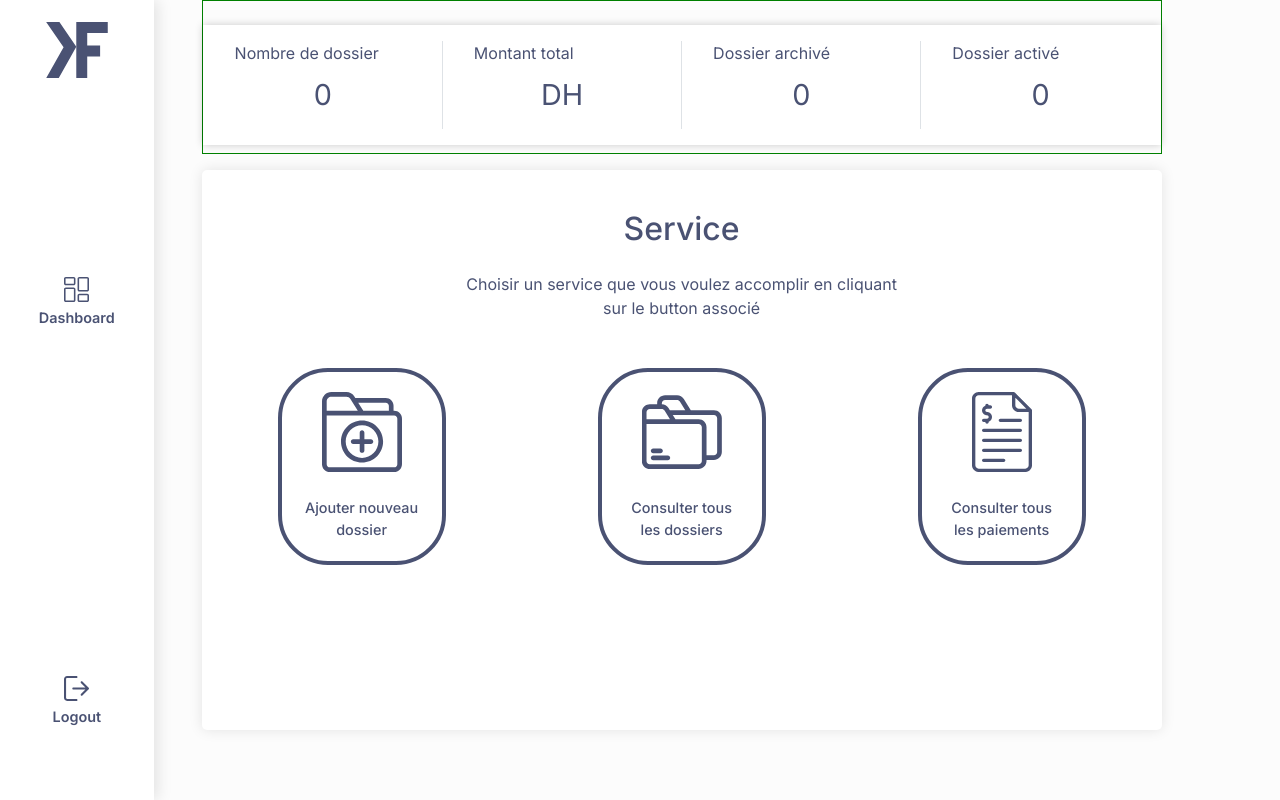
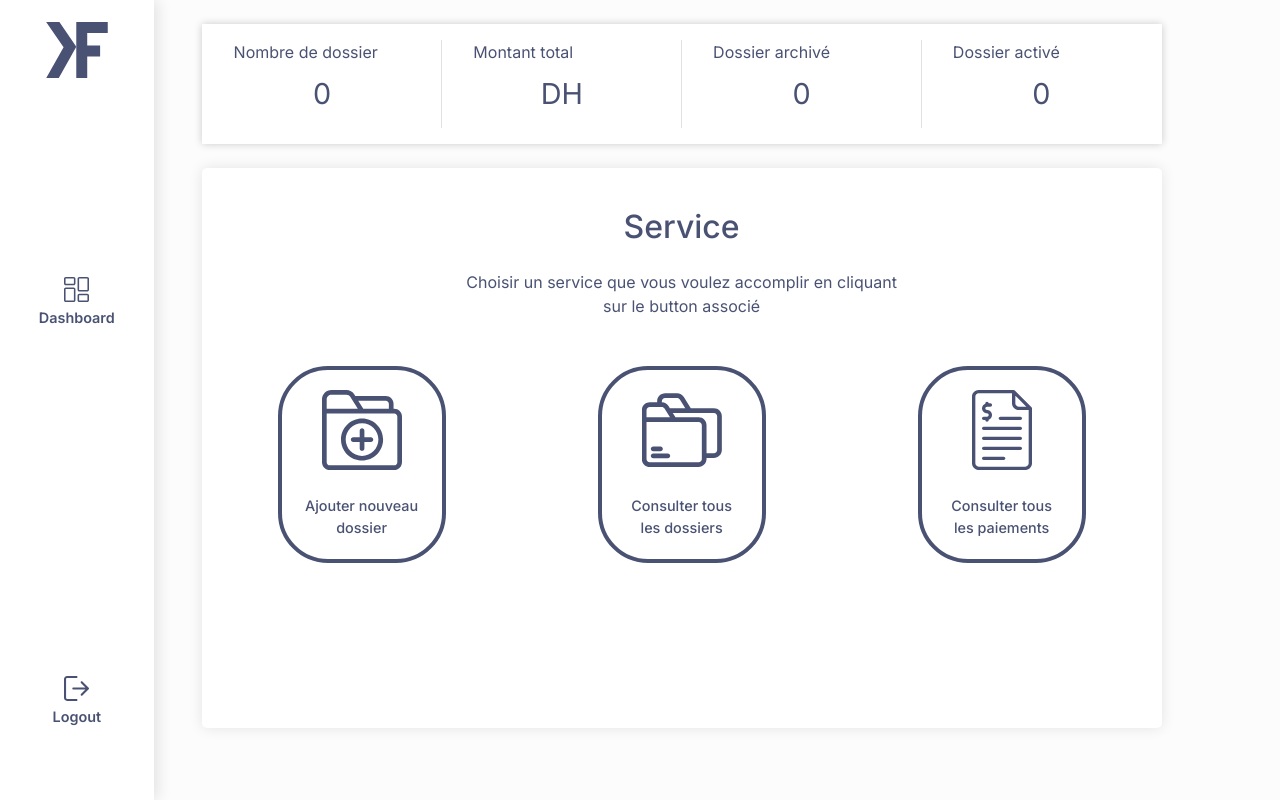
Before and after one commit to Falirium/gestion_de_condidature_with_native_php, a PHP site: page /views/profil.php in a window 1280 px wide. Run offline with PHP 8.4, Linux system fonts and the light colour scheme; data that the repository does not hold is empty; some libraries are stand-ins or nearby versions.

Commit message:
Fix : remove green border from statistics

```diff
--- a/public/views/profil.php
+++ b/public/views/profil.php
@@ -38,7 +38,7 @@
 
             <div class="col-9 ml-5">
 
-                <div class="row green">
+                <div class="row">
                     <div class="col mt-4 mb-2 p-3 statistics">
 
                         <?php require_once 'statistics.php';?>
```
